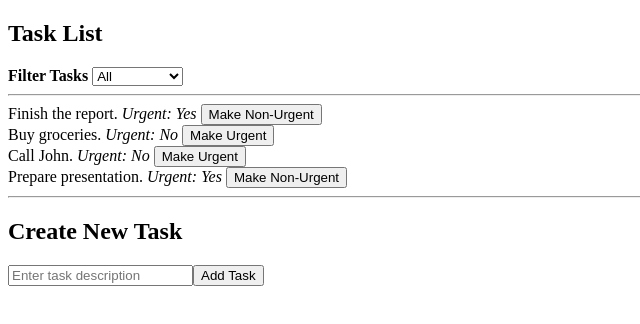
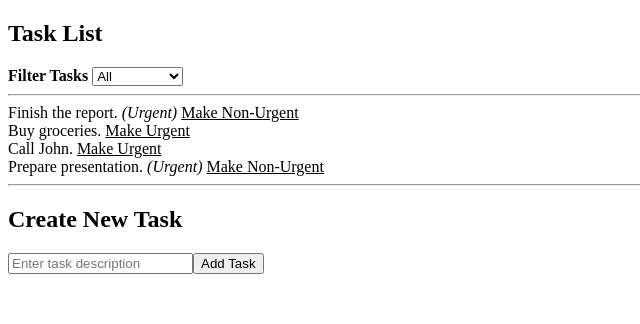
Before and after one commit to serhatprogramming/task-manager-redux, a React (Create React App) app: page / in a window 1280 px wide. Shown: the top 324 px of the page, without its empty margins (0-640 px from the left). Built offline with nearby package versions, Linux system fonts and the light colour scheme.

Commit message:
initial setup

```diff
--- a/src/components/FilterTasks.js
+++ b/src/components/FilterTasks.js
@@ -1,8 +1,10 @@
-const FilterTasks = ({ filterType, setFilterType }) => {
+import React from "react";
+
+const FilterTasks = () => {
   const handleFilterChange = (event) => {
     const selectedValue = event.target.value;
-    console.log("Selected Filter:", selectedValue); // Print selected value to console
-    // Implement filter change logic
+    console.log("Selected Filter:", selectedValue);
+    // Implement Redux action to update filter type
   };
 
   return (
@@ -10,7 +12,7 @@ const FilterTasks = ({ filterType, setFilterType }) => {
       <span>
         <strong>Filter Tasks </strong>
       </span>
-      <select value={filterType} onChange={handleFilterChange}>
+      <select onChange={handleFilterChange}>
         <option value="all">All</option>
         <option value="urgent">Urgent</option>
         <option value="non-urgent">Non-Urgent</option>
--- a/src/components/Task.js
+++ b/src/components/Task.js
@@ -3,9 +3,14 @@ const Task = ({ task }) => {
     <div>
       <span>{task.description}. </span>
       <span>
-        <em>{task.urgent ? "Urgent: Yes " : "Urgent: No "}</em>
+        <em>{task.urgent ? "(Urgent) " : ""}</em>
       </span>
-      <button>{task.urgent ? "Make Non-Urgent" : "Make Urgent"}</button>
+      <span
+        style={{ textDecoration: "underline", cursor: "pointer" }}
+        onClick={() => console.log(task.id)}
+      >
+        {task.urgent ? "Make Non-Urgent" : "Make Urgent"}
+      </span>
     </div>
   );
 };
--- a/src/components/TaskForm.js
+++ b/src/components/TaskForm.js
@@ -1,4 +1,4 @@
-const TaskForm = ({ addTask }) => {
+const TaskForm = () => {
   const handleSubmit = (event) => {
     event.preventDefault();
     console.log("Task Submitted");
```
